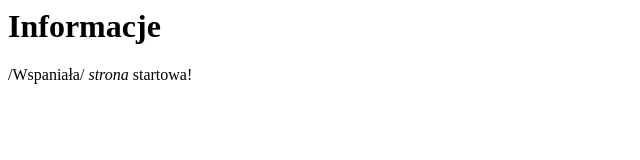
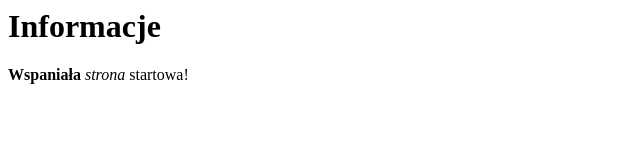
Before and after one commit to jkpluta/jkpluta.github.io, a plain HTML site: page info.html in a window 1280 px wide. Shown: the full height of the page, 0-640 px from the left. Drawn offline with Linux system fonts and the light colour scheme.

Commit message:
jkpluta-electron

```diff
--- a/info.html
+++ b/info.html
@@ -4,7 +4,7 @@
 </head>
 <body>
   <h1>Informacje</h1>
-  <p>/Wspaniała/ <em>strona</em> startowa!</p>
-  <!--/Wspaniała/ *strona* startowa!-->
+  <p><strong>Wspaniała</strong> <em>strona</em> startowa!</p>
+  <!--**Wspaniała** *strona* startowa!-->
 </body>
 </html>
```
